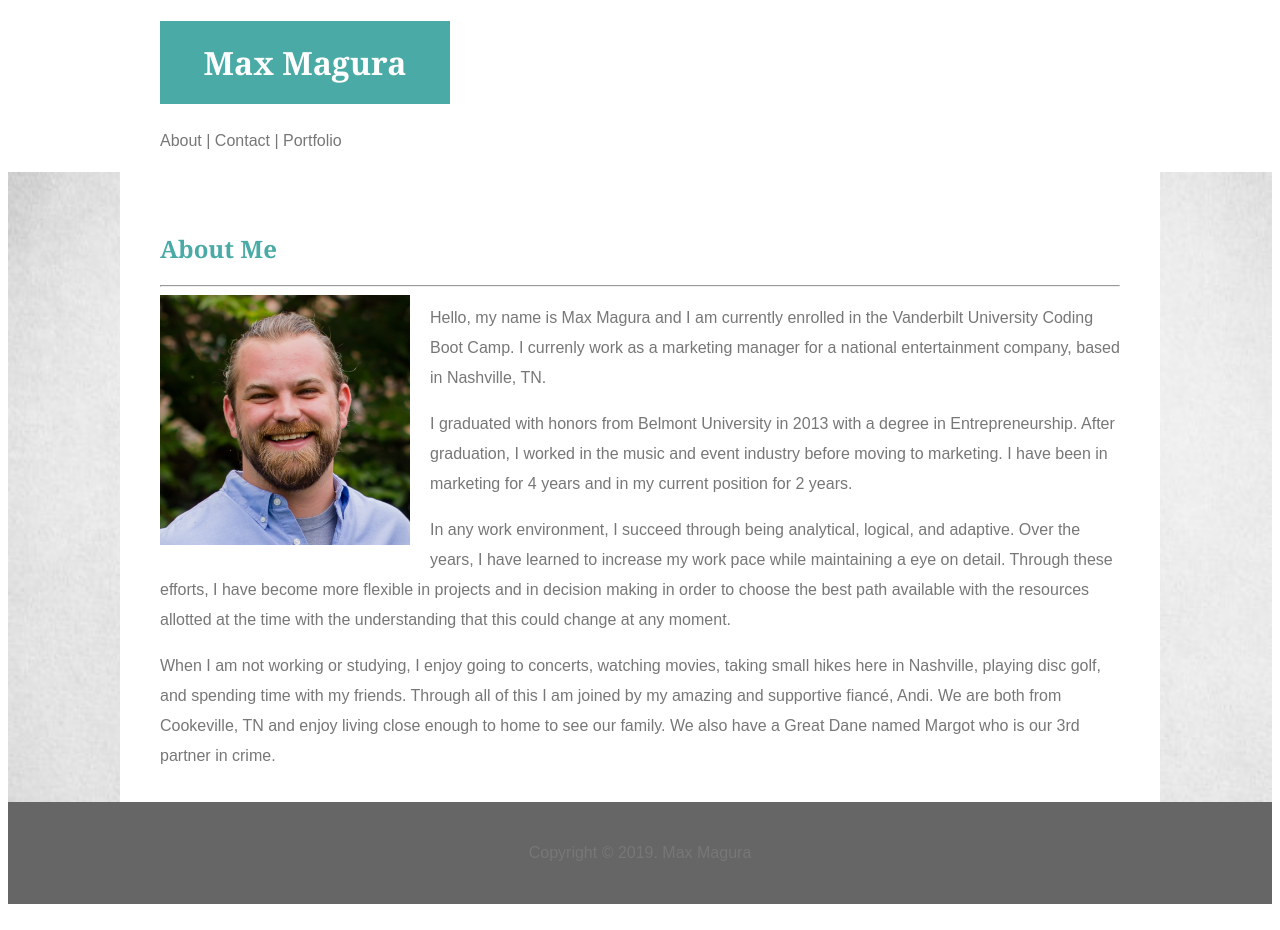
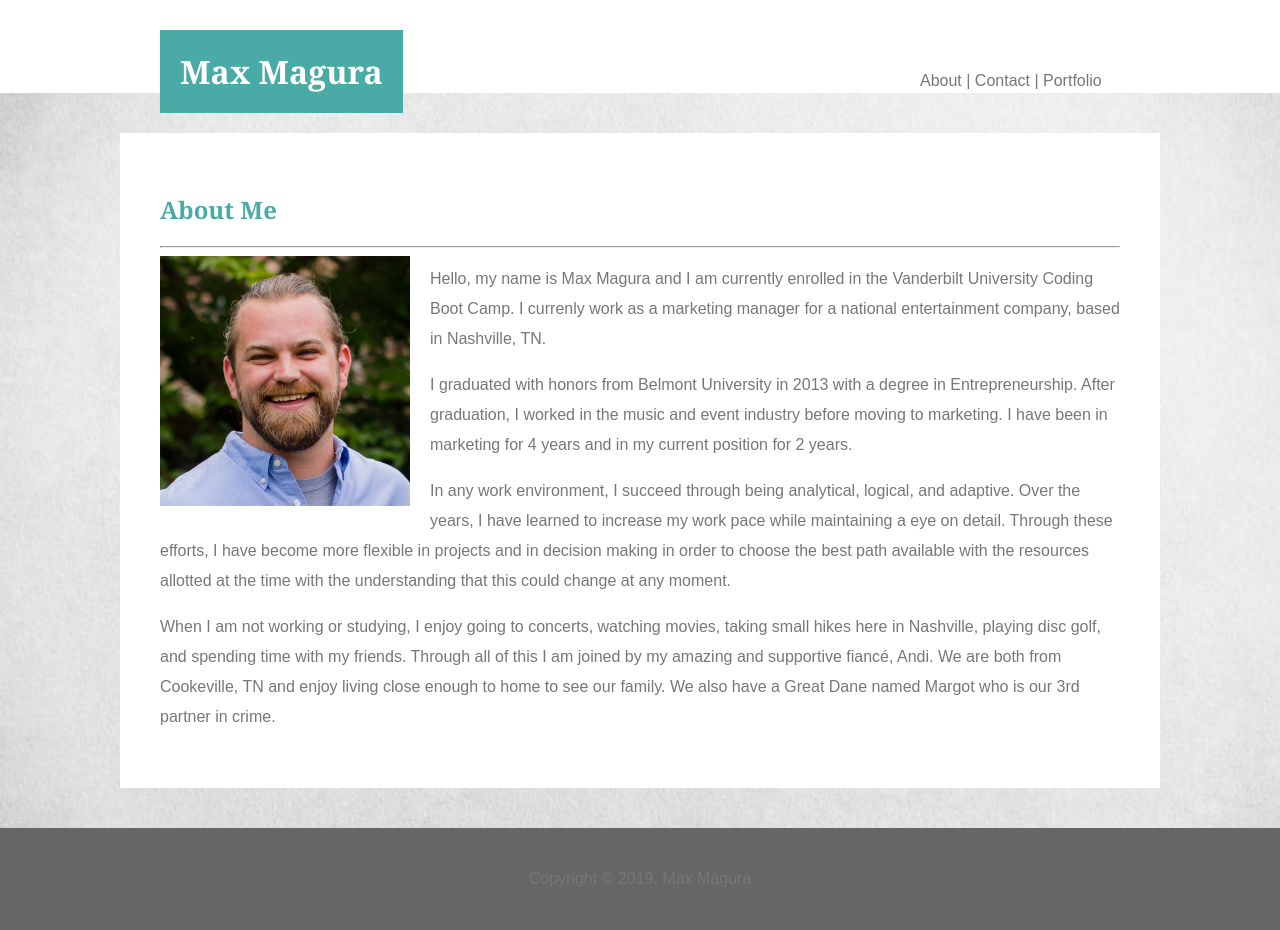
Before and after one commit to max-magura/basic-portfolio, a plain HTML site: page index.html in a window 1280 px wide. Drawn offline with Linux system fonts and the light colour scheme; files whose address does not match are found by name.

Commit message:
fixed interior padding and messed with header

```diff
--- a/css/style.css
+++ b/css/style.css
@@ -1,7 +1,14 @@
 header {
     background:#ffffff;
     width: 960px;
-    margin: 0 auto 0 auto;
+    margin: 0 auto;
+    padding: 0;
+    margin-top: 50px;
+}
+
+body {
+    margin: 0;
+    padding: 0;
 }
 
 p {
@@ -12,6 +19,7 @@ p {
 h1 {
     font-family: 'Georgia', Times, Times New Roman, serif;
     color: #ffffff;
+    display: inline;
 }
 
 h2 {
@@ -25,17 +33,32 @@ p {
     line-height: 30px;
 }
 
-.headerbox {
+.namebox {
     background-color: #4aaaa5;
     padding: 20px;
     width: 250px;
-    text-align: center
+    text-align: center;
+    position: relative;
+    left: 0px;
+    bottom: 0px;
+    margin: 0;
+    height: auto;
+}
+
+.links {
+    position: relative;
+    right: 0px;
+    width: 200px;
+    float: right;
+    height: auto;
+    margin: 0 auto;
 }
 
 .main-section {
     background-image: url("../images/homework1background.jpg");
     background-repeat: no-repeat;
     background-size: cover;
+    padding: 40px;
 }
 
 .content {
@@ -43,8 +66,9 @@ p {
     width: 960px;
     margin-right: auto;
     margin-left: auto;
-    height: 550px;
+    height: auto;
     padding: 40px;
+    clear: both;
 }
 
 #headshot {
--- a/index.html
+++ b/index.html
@@ -11,11 +11,11 @@
 <body>
     <header>
 
-        <h1 class="headerbox">Max Magura</h1>
+            <h1 class="namebox"><a>Max Magura</a></h1>
 
-        <div class= "links">
-            <p>About | Contact | Portfolio</p>
-        </div>
+            <div class= "links">
+                <p>About | Contact | Portfolio</p>
+            </div>
 
     </header>
 
```
Also changed, not shown: 1 other file.
